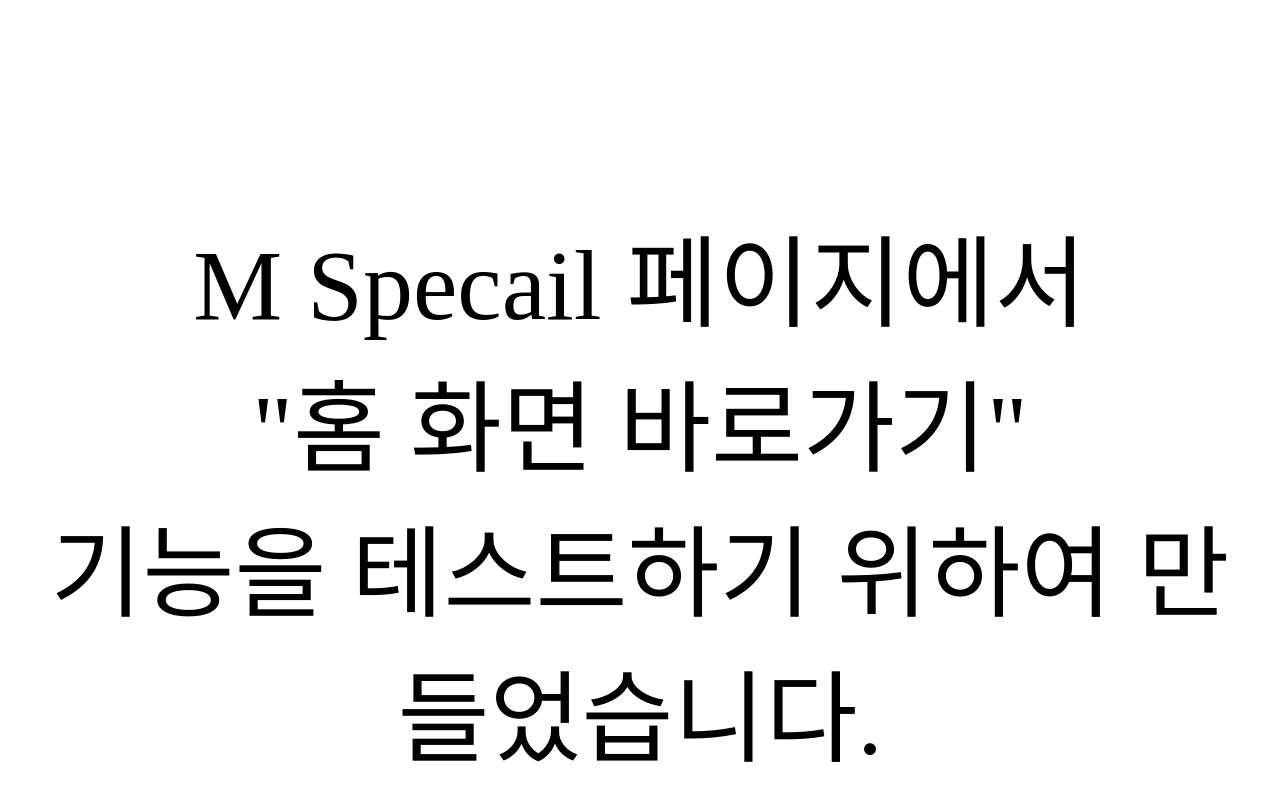
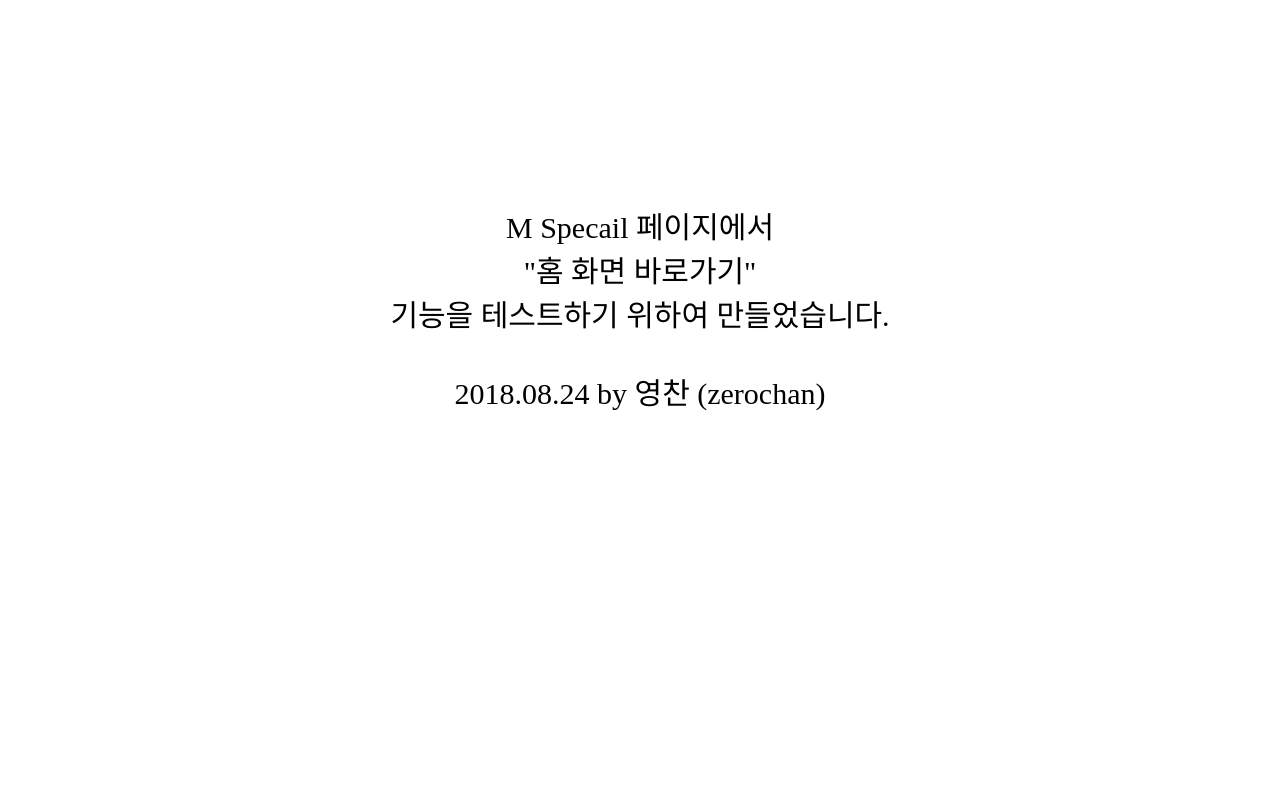
Before and after one commit to zerochankim/zerochankim.github.io, a plain HTML site: page index.html in a window 1280 px wide. Shown: the part 5-800 px from the top of the page. Drawn offline with Linux system fonts and the light colour scheme.

Commit message:
Update index.html

```diff
--- a/index.html
+++ b/index.html
@@ -9,7 +9,7 @@
 <body >
 
 
-<div style="width: 100%;height: 100%; box-sizing: border-box;padding-top: 200px;text-align: center;font-size: 100px;">
+<div style="width: 100%;height: 100%; box-sizing: border-box;padding-top: 200px;text-align: center;font-size: 30px;">
 M Specail 페이지에서<br />
 "홈 화면 바로가기"<br />
 기능을 테스트하기 위하여 만들었습니다.<br />
```
